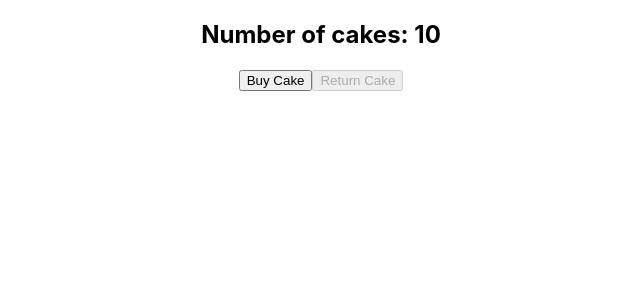
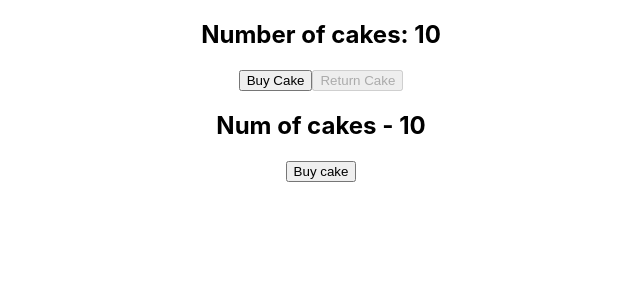
Before and after one commit to ArmandoAlvear23/react-redux-app, a React (Create React App) app: page / in a window 1280 px wide. Shown: the top 300 px of the page, without its empty margins (319-959 px from the left). Built offline with nearby package versions, Linux system fonts and the light colour scheme.

Commit message:
create react redux with hooks component

```diff
--- a/src/App.js
+++ b/src/App.js
@@ -2,12 +2,14 @@
 import store from "./redux/store";
 import "./App.css";
 import CakeContainer from "./componenets/CakeContainer";
+import HooksCakeContainer from "./componenets/HooksCakeContainer";
 
 function App() {
   return (
     <Provider store={store}>
       <div className="App">
         <CakeContainer />
+        <HooksCakeContainer />
       </div>
     </Provider>
   );
--- /dev/null
+++ b/src/componenets/HooksCakeContainer.js
@@ -0,0 +1,17 @@
+import React from "react";
+import { useSelector, useDispatch } from "react-redux";
+import { buyCake } from "../redux";
+
+function HooksCakeContainer() {
+  const numOfCakes = useSelector((state) => state.numOfCakes);
+  const dispatch = useDispatch();
+
+  return (
+    <div>
+      <h2>Num of cakes - {numOfCakes}</h2>
+      <button onClick={() => dispatch(buyCake())}>Buy cake</button>
+    </div>
+  );
+}
+
+export default HooksCakeContainer;
```
